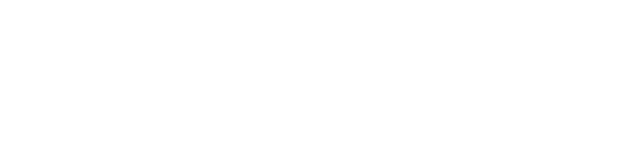
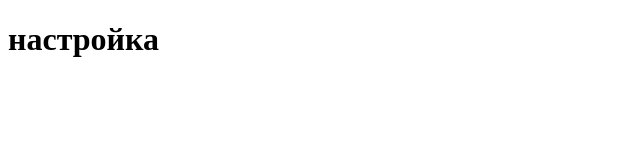
Before and after one commit to OlgaZheneva/Module-8, a website built with Parcel: page index.html in a window 1280 px wide. Shown: the whole page, without its empty margins (0-640 px from the left). Built offline with nearby package versions, Linux system fonts and the light colour scheme.

Commit message:
тест

```diff
--- a/index.html
+++ b/index.html
@@ -6,6 +6,8 @@
     <title>Parcel project</title>
 </head>
 <body>
+    <h1>настройка
+    </h1>
     <script src="./scr/index.js"></script>
 </body>
 </html>
```
Also changed, not shown: dist/index.html.
